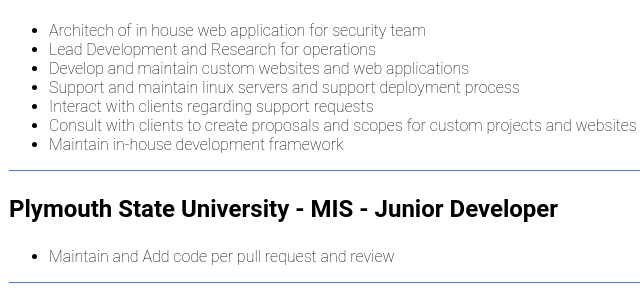
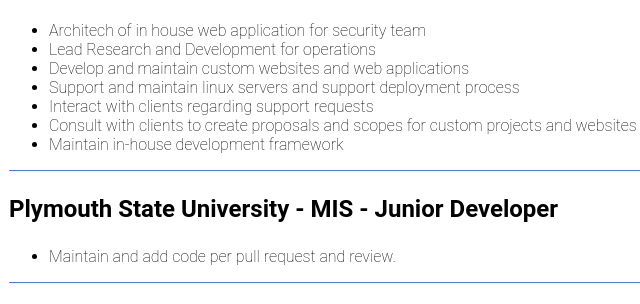
Before and after one commit to jncormier24/jncormier24.github.io, a plain HTML site: page index.html in a window 1280 px wide. Shown: the part 158-462 px from the top of the page, 151-791 px from the left. Drawn offline with Linux system fonts and the light colour scheme.

Commit message:
updated text for mainstay and plymouth

```diff
--- a/index.html
+++ b/index.html
@@ -18,7 +18,7 @@
 					<h1 class="header1">Mainstay Technologies - Software Engineer<span class="time">2013 - Present</span></h1>
 					<ul>
 						<li>Architech of in house web application for security team</li>
-						<li>Lead Development and Research for operations</li>
+						<li>Lead Research and Development for operations</li>
 						<li>Develop and maintain custom websites and web applications</li>
 						<li>Support and maintain linux servers and support deployment process</li>
 						<li>Interact with clients regarding support requests</li>
@@ -28,7 +28,7 @@
 				</section>
 				<section id="plymouth">
 					<h1 class="header1">Plymouth State University - MIS - Junior Developer<span class="time">2012 - 2013</span></h1>
-					<ul><li>Maintain and Add code per pull request and review</li></ul>
+					<ul><li>Maintain and add code per pull request and review.</li></ul>
 				</section>
 				<section id="fidelity">
 					<h1 class="header1">Fidelity Investments - Technical Intern <span class="time">2012</span></h1>
```
